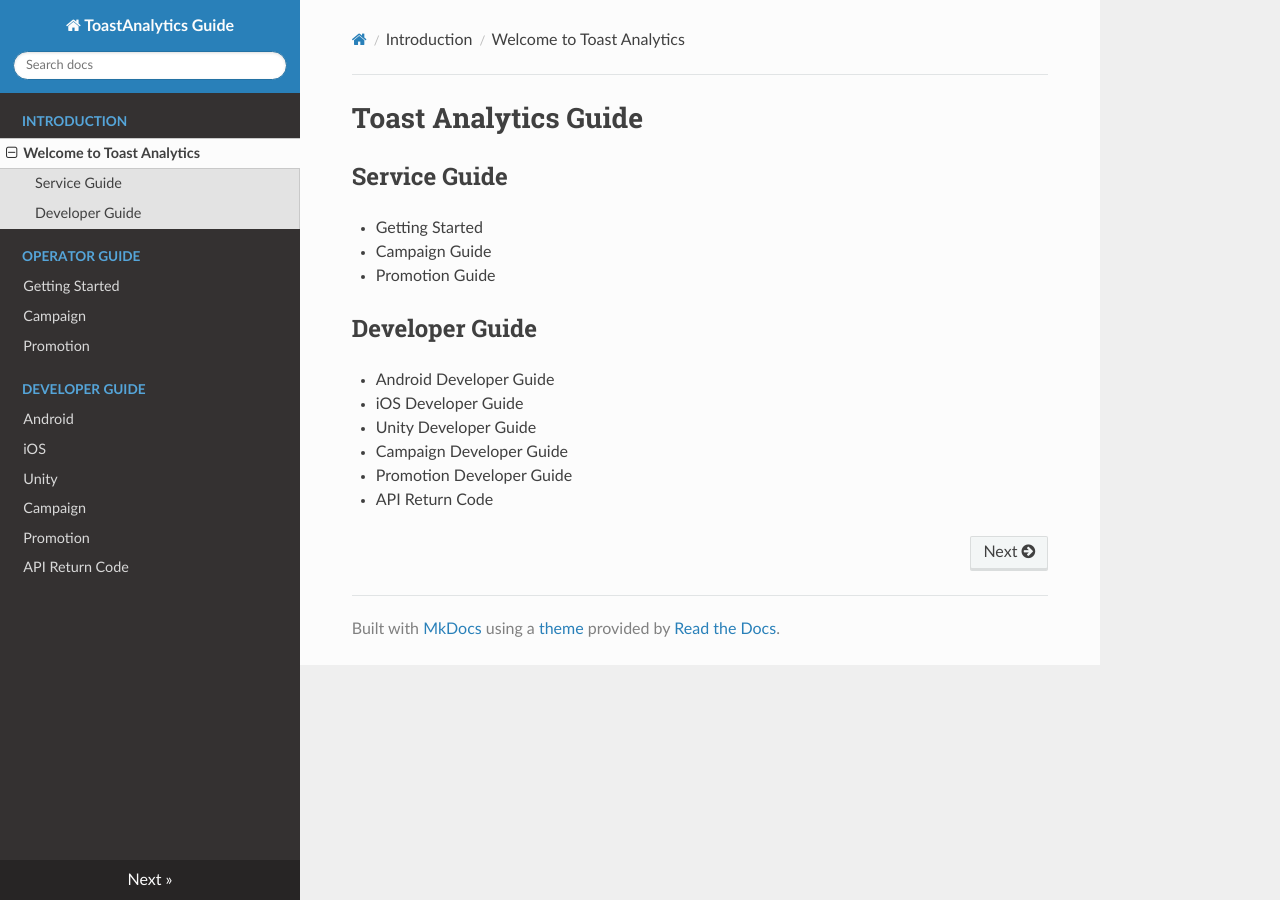
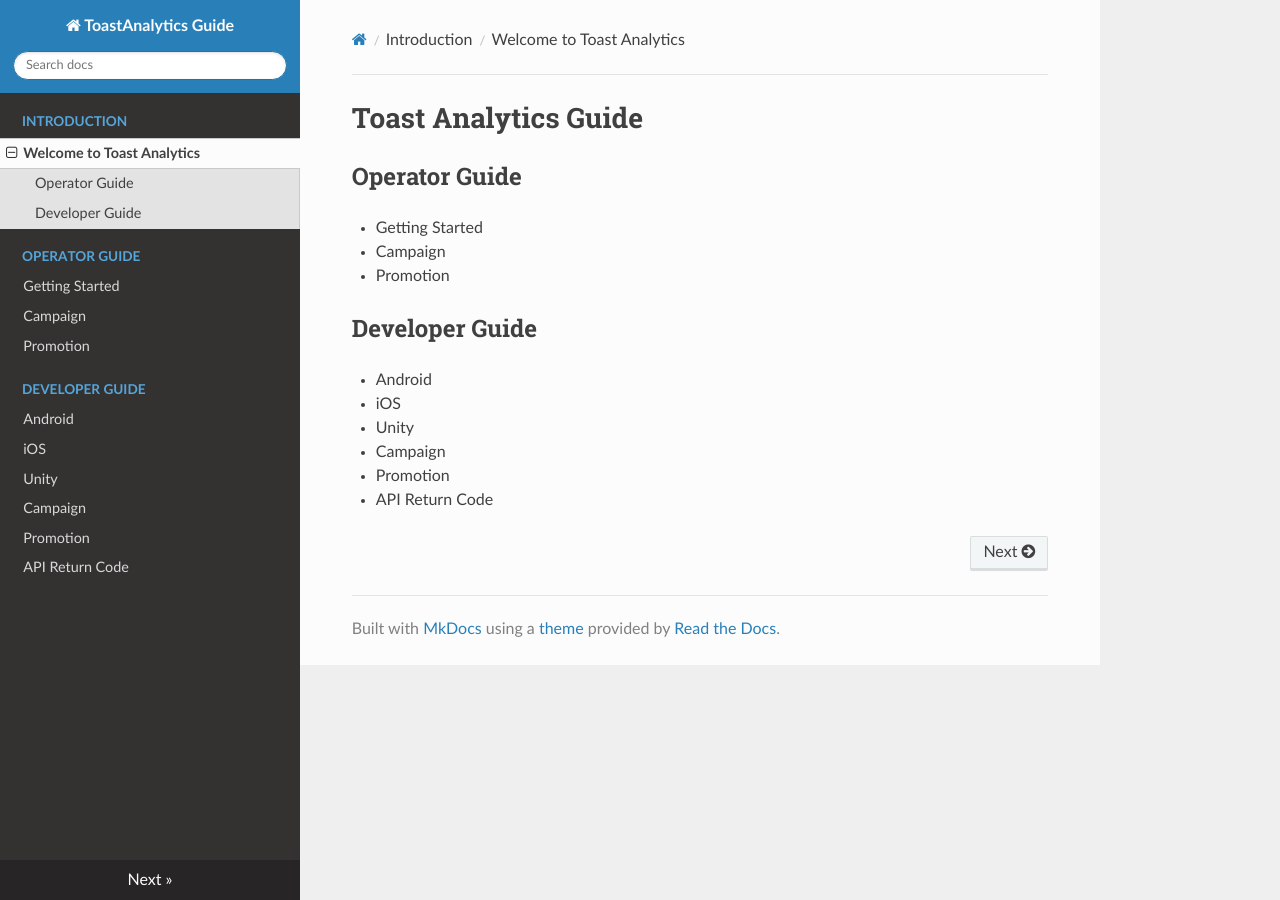
Before and after one commit to ToastAnalytics/ToastAnalytics_EN, an MkDocs documentation site: the page built from docs/index.md, in a window 1280 px wide. Built offline with MkDocs 1.6.1, drawn with Linux system fonts in a browser that asks for light colours; nearby versions of some CDN libraries; old or Windows-style settings are respelled for this version of MkDocs.

Commit message:
Update index.md
.

```diff
--- a/docs/index.md
+++ b/docs/index.md
@@ -1,14 +1,14 @@
 # Toast Analytics Guide
 
-## Service Guide
+## Operator Guide
 - Getting Started
-- Campaign Guide
-- Promotion Guide
+- Campaign
+- Promotion
 
 ## Developer Guide
-- Android Developer Guide
-- iOS Developer Guide
-- Unity Developer Guide
-- Campaign Developer Guide
-- Promotion Developer Guide
+- Android
+- iOS
+- Unity
+- Campaign
+- Promotion
 - API Return Code
```
